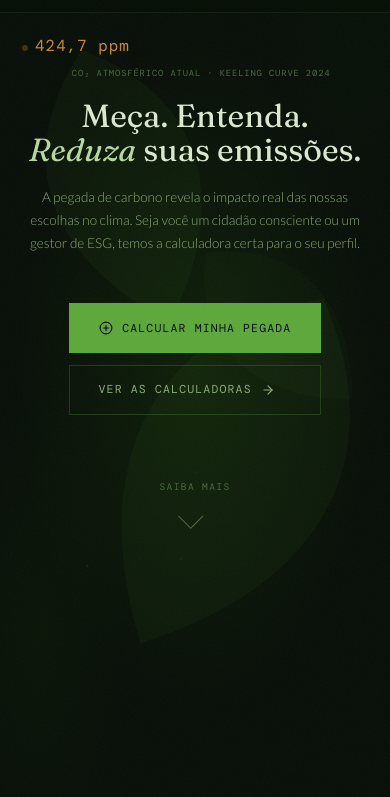
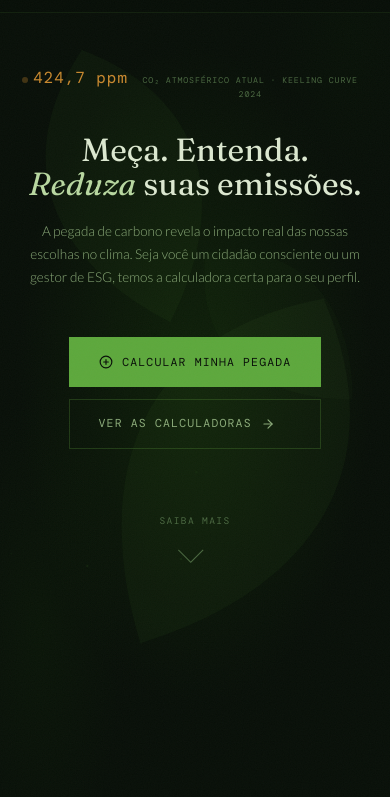
Before and after one commit to racostadf/carbonometro, a website: page index.html in a window 390 px wide. Shown: the part 47-844 px from the top of the page. Drawn offline with nearby package versions, Linux system fonts and the light colour scheme; a web font is replaced by a local one.

Commit message:
fix: mobile hero spacing, co2 ticker same line, scroll-cue link
- Hero padding-top aumentado para 7rem no mobile: conteúdo mais centrado
- co2-ticker sem flex-wrap: número e label ficam na mesma linha
- Mais margem (2rem) entre ticker e título hero
- scroll-cue convertido para <a href="#o-que-e">: "Saiba mais" agora
  scrolla até a seção correta com hover verde

Co-Authored-By: Claude Sonnet 4.6 <noreply@anthropic.com>

```diff
--- a/index.html
+++ b/index.html
@@ -235,9 +235,11 @@
 
     .scroll-cue {
       display: flex; flex-direction: column; align-items: center; gap: 0.5rem;
-      margin-top: 4rem; color: var(--text-3);
+      margin-top: 4rem; color: var(--text-3); text-decoration: none;
       animation: riseUp 0.8s 0.4s ease both;
+      transition: color 0.2s;
     }
+    .scroll-cue:hover { color: var(--green-light); }
     .scroll-cue span { font-family: var(--mono); font-size: 0.6rem; letter-spacing: 0.14em; text-transform: uppercase; }
     .arrow { width: 18px; height: 18px; border-right: 1px solid var(--text-3); border-bottom: 1px solid var(--text-3); transform: rotate(45deg); animation: bob 2s ease infinite; }
 
@@ -649,11 +651,11 @@
       .logo em { display: none; }
       .nav { gap: 0.75rem; flex-shrink: 0; }
       .nav-cta { padding: 0.35rem 0.75rem; font-size: 0.58rem; white-space: nowrap; }
-      .hero { padding: 5rem 1.4rem 3rem; justify-content: flex-start; }
+      .hero { padding: 7rem 1.4rem 3rem; justify-content: flex-start; }
       .hero-title { font-size: clamp(2rem, 9vw, 3.2rem); }
-      .co2-ticker { flex-wrap: wrap; margin-bottom: 1.2rem; }
+      .co2-ticker { margin-bottom: 2rem; gap: 0.3rem; }
       .co2-num { white-space: nowrap; }
-      .co2-label { flex-basis: 100%; padding-left: calc(6px + 0.4rem); font-size: 0.55rem; }
+      .co2-label { font-size: 0.52rem; }
       .hero-desc { font-size: 0.85rem; }
       .hero-ctas { flex-direction: column; align-items: center; gap: 0.75rem; }
       .hero-ctas a { width: 100%; max-width: 280px; text-align: center; }
@@ -749,10 +751,10 @@
     </a>
   </div>
 
-  <div class="scroll-cue">
+  <a href="#o-que-e" class="scroll-cue">
     <span>Saiba mais</span>
     <div class="arrow"></div>
-  </div>
+  </a>
 </section>
 
 <!-- ═══ STATS ═══ -->
```
